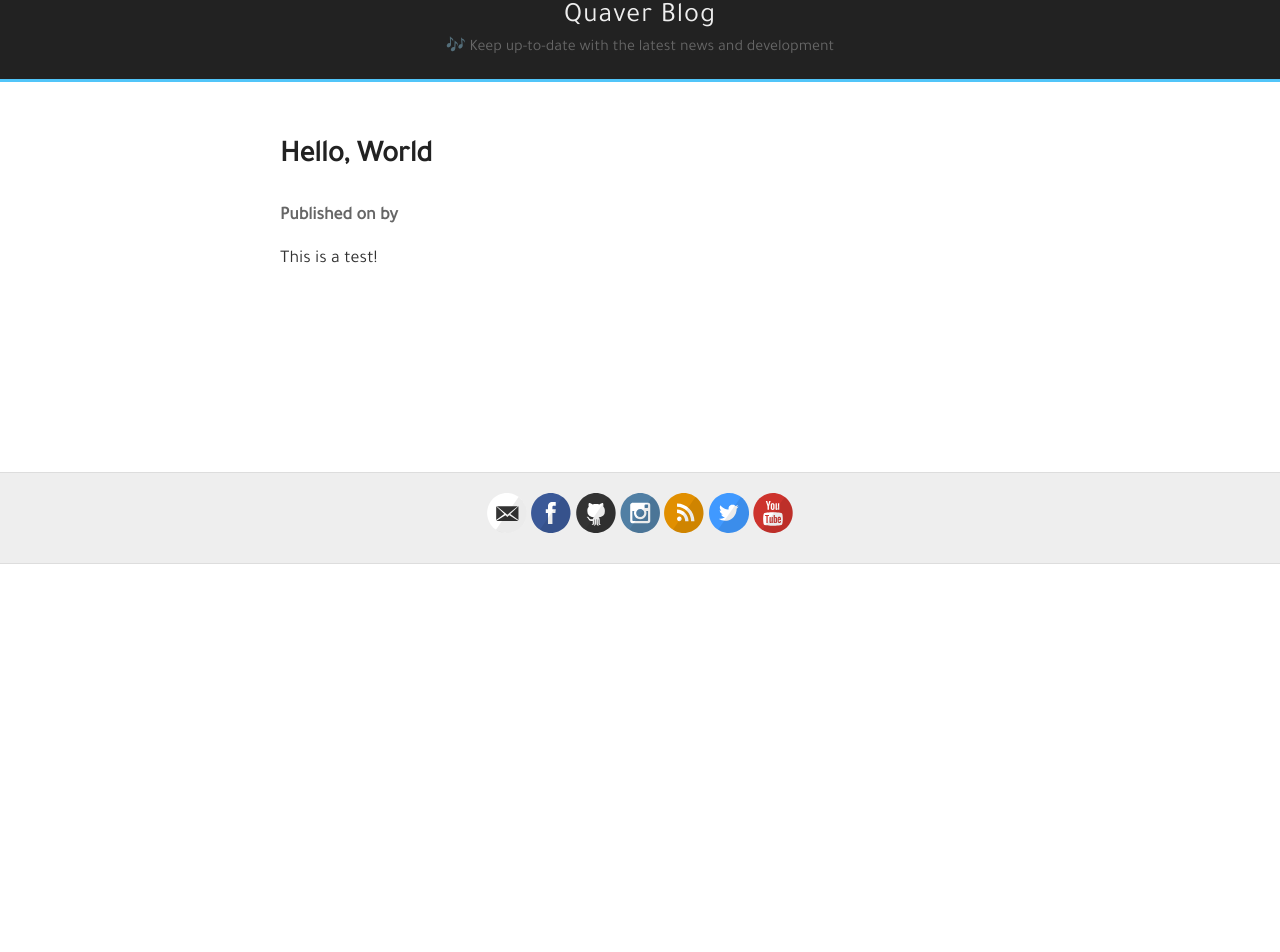
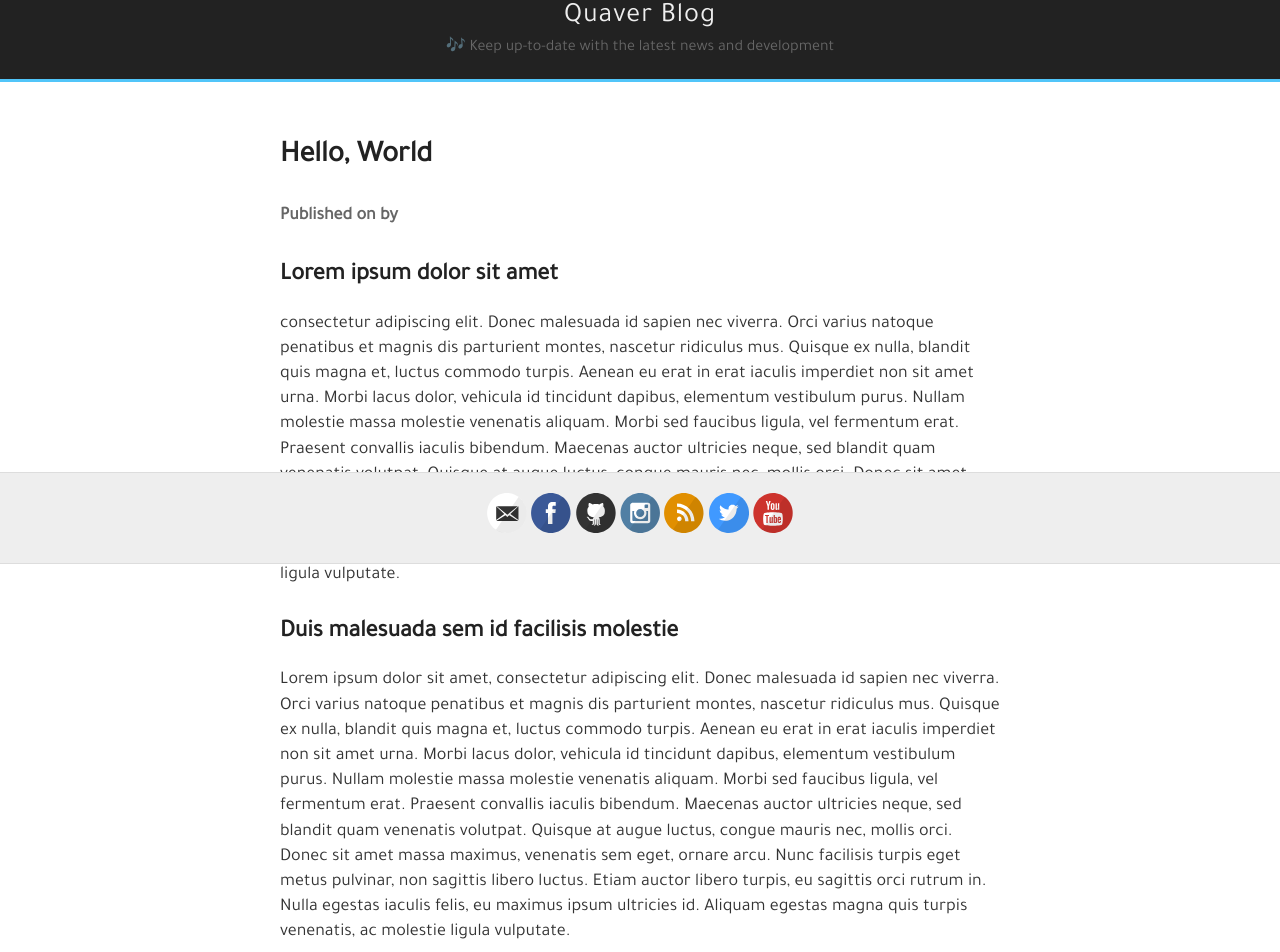
Before and after one commit to Quaver/Quaver.Blog, a Jekyll site: the page built from _posts/2018-06-15-Hello-World.md, in a window 1280 px wide. Shown: the part 336-1288 px from the top of the page. Built offline with Jekyll 4.4.1, drawn with Linux system fonts in a browser that asks for light colours; comment, search, counter and statistics services are not loaded; before the commit the page ends 900 px from its top, so only the background shows below that; grey boxes are pictures that could not be loaded.

Commit message:
Update 2018-06-15-Hello-World.md

```diff
--- a/_posts/2018-06-15-Hello-World.md
+++ b/_posts/2018-06-15-Hello-World.md
@@ -5,4 +5,10 @@ title: Hello, World
 author: Swan
 ---
 
-This is a test!
+## Lorem ipsum dolor sit amet
+
+consectetur adipiscing elit. Donec malesuada id sapien nec viverra. Orci varius natoque penatibus et magnis dis parturient montes, nascetur ridiculus mus. Quisque ex nulla, blandit quis magna et, luctus commodo turpis. Aenean eu erat in erat iaculis imperdiet non sit amet urna. Morbi lacus dolor, vehicula id tincidunt dapibus, elementum vestibulum purus. Nullam molestie massa molestie venenatis aliquam. Morbi sed faucibus ligula, vel fermentum erat. Praesent convallis iaculis bibendum. Maecenas auctor ultricies neque, sed blandit quam venenatis volutpat. Quisque at augue luctus, congue mauris nec, mollis orci. Donec sit amet massa maximus, venenatis sem eget, ornare arcu. Nunc facilisis turpis eget metus pulvinar, non sagittis libero luctus. Etiam auctor libero turpis, eu sagittis orci rutrum in. Nulla egestas iaculis felis, eu maximus ipsum ultricies id. Aliquam egestas magna quis turpis venenatis, ac molestie ligula vulputate.
+
+## Duis malesuada sem id facilisis molestie
+
+Lorem ipsum dolor sit amet, consectetur adipiscing elit. Donec malesuada id sapien nec viverra. Orci varius natoque penatibus et magnis dis parturient montes, nascetur ridiculus mus. Quisque ex nulla, blandit quis magna et, luctus commodo turpis. Aenean eu erat in erat iaculis imperdiet non sit amet urna. Morbi lacus dolor, vehicula id tincidunt dapibus, elementum vestibulum purus. Nullam molestie massa molestie venenatis aliquam. Morbi sed faucibus ligula, vel fermentum erat. Praesent convallis iaculis bibendum. Maecenas auctor ultricies neque, sed blandit quam venenatis volutpat. Quisque at augue luctus, congue mauris nec, mollis orci. Donec sit amet massa maximus, venenatis sem eget, ornare arcu. Nunc facilisis turpis eget metus pulvinar, non sagittis libero luctus. Etiam auctor libero turpis, eu sagittis orci rutrum in. Nulla egestas iaculis felis, eu maximus ipsum ultricies id. Aliquam egestas magna quis turpis venenatis, ac molestie ligula vulputate.
```
